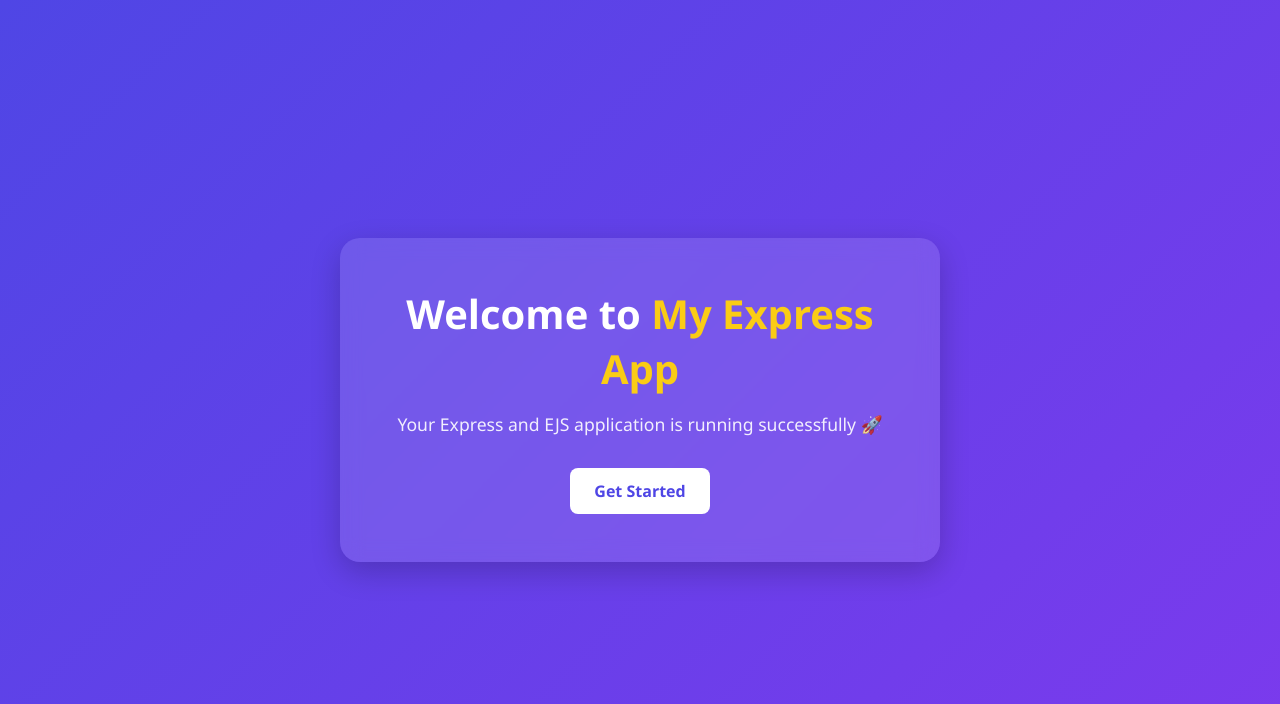
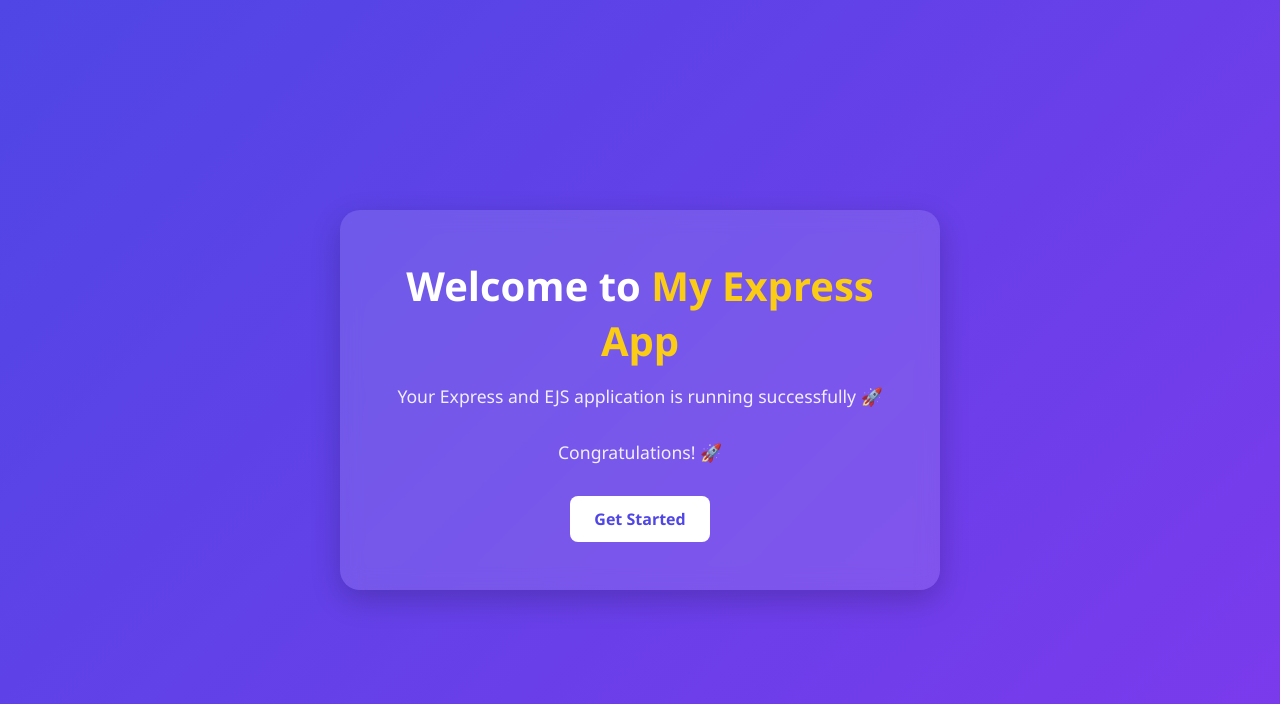
Before and after one commit to husseyp/express-docker, a Node server app: page / in a window 1280 px wide. Shown: the top 704 px of the page. Run offline with Node 20, Linux system fonts and the light colour scheme.

Commit message:
html changes added

```diff
--- a/views/index.ejs
+++ b/views/index.ejs
@@ -69,6 +69,7 @@
     <div class="container">
         <h1>Welcome to <span><%= title %></span></h1>
         <p>Your Express and EJS application is running successfully 🚀</p>
+        <p>Congratulations! 🚀</p>
 
         <a href="#" class="btn">Get Started</a>
     </div>
```
Also changed, not shown: .github/workflows/ci.yml (added).
